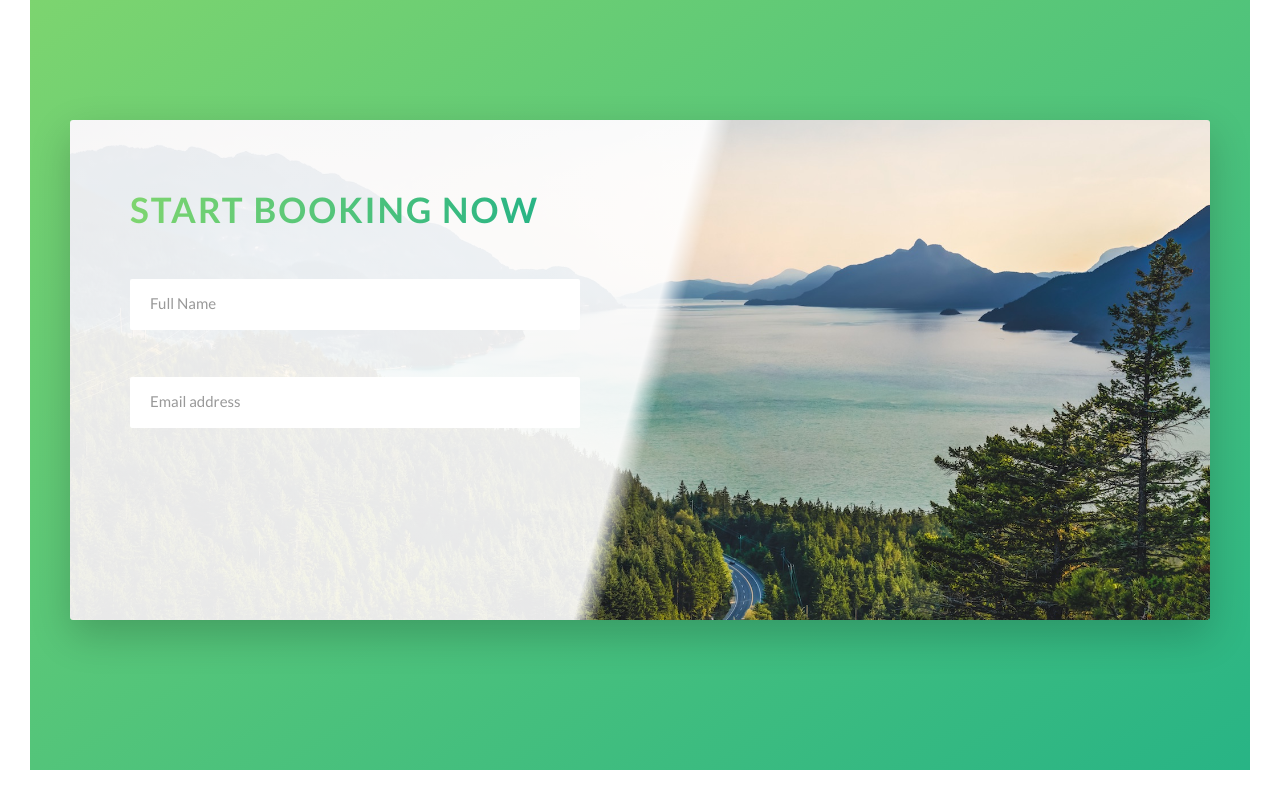
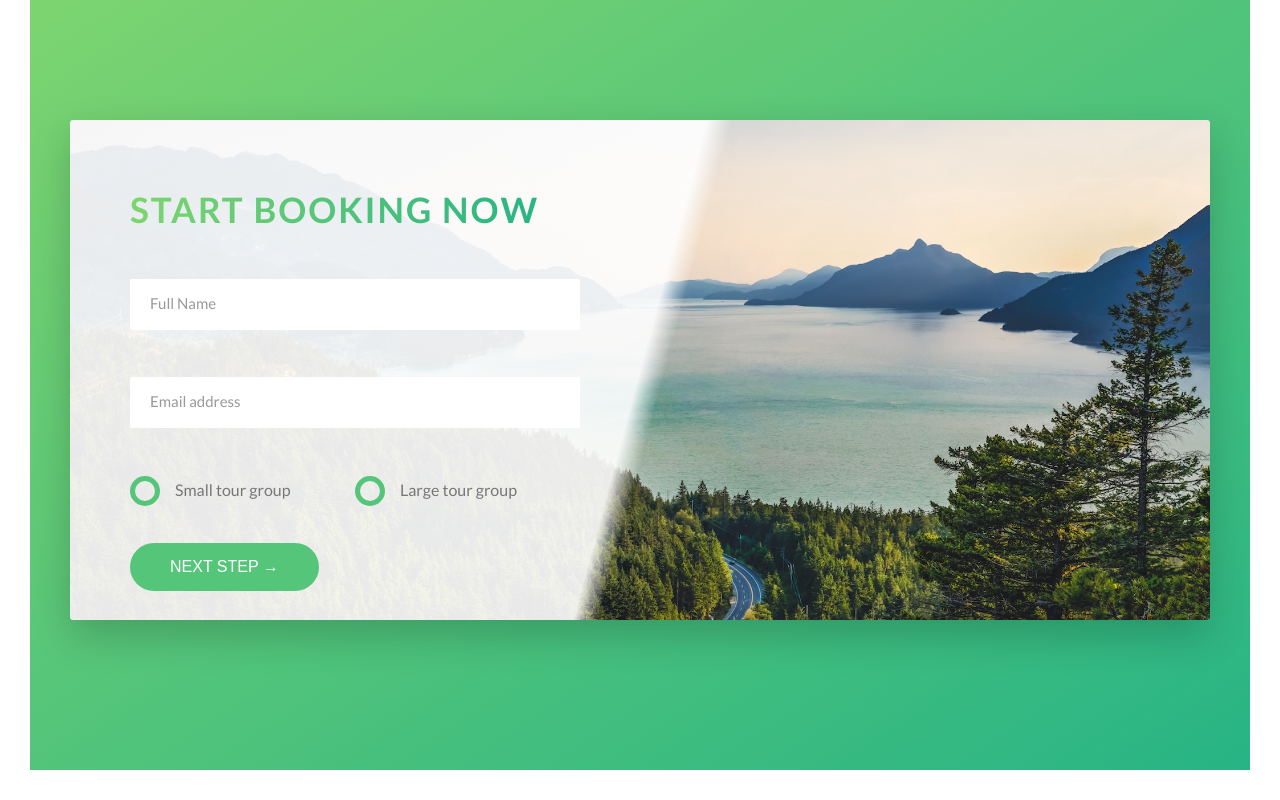
Before and after one commit to ming19991217/react-playground, a React (Vite) app: page / in a window 1280 px wide. Shown: the part 4565-5365 px from the top of the page. Built offline with nearby package versions, Linux system fonts and the light colour scheme.

Commit message:
feat: radio & submit button

```diff
--- a/src/Natours/page/Natours.tsx
+++ b/src/Natours/page/Natours.tsx
@@ -307,6 +307,30 @@ export default function Natours() {
                                         <input type="email" className="form__input" placeholder='Email address' id='email' required />
                                         <label htmlFor="email" className="form__label">Email address</label>
                                     </div>
+
+                                    <div className="form__group u-margin-bottom-medium">
+                                        <div className="form__radio-group">
+                                            <input type="radio" className="form__radio-input" id="small" name='size' />
+                                            <label htmlFor="small" className="form__radio-label">
+                                                <span className="form__radio-button"></span>
+                                                Small tour group
+                                            </label>
+                                        </div>
+                                        <div className="form__radio-group ">
+                                            <input type="radio" className="form__radio-input" id="large" name='size' />
+                                            <label htmlFor="large" className="form__radio-label">
+                                                <span className="form__radio-button"></span>
+                                                Large tour group
+                                            </label>
+                                        </div>
+                                    </div>
+
+                                    <div className="form__group">
+                                        <button className="btn btn--green" type='submit'>
+                                            Next step &rarr;
+                                        </button>
+                                    </div>
+
                                 </form>
                             </div>
                         </div>
--- a/src/Natours/sass/base/_utilities.scss
+++ b/src/Natours/sass/base/_utilities.scss
@@ -1,23 +1,23 @@
 .u-center-text {
-    text-align: center;
+    text-align: center !important;
 }
 
 .u-margin-top-big {
-    margin-top: 8rem;
+    margin-top: 8rem !important;
 }
 
 .u-margin-top-huge {
-    margin-top: 10rem;
+    margin-top: 10rem !important;
 }
 
 .u-margin-bottom-big {
-    margin-bottom: 8rem;
+    margin-bottom: 8rem !important;
 }
 
 .u-margin-bottom-medium {
-    margin-bottom: 4rem;
+    margin-bottom: 4rem !important;
 }
 
 .u-margin-bottom-small {
-    margin-bottom: 1.5rem;
+    margin-bottom: 1.5rem !important;
 }
--- a/src/Natours/sass/components/_button.scss
+++ b/src/Natours/sass/components/_button.scss
@@ -1,5 +1,6 @@
 .btn {
 
+    &,
     &:link,
     &:visited {
         text-transform: uppercase;
@@ -13,6 +14,9 @@
         position: relative;
 
         font-size: $default-font-size;
+
+        border: none;
+        cursor: pointer;
     }
 
     &:hover {
@@ -25,7 +29,9 @@
         }
     }
 
-    &:active {
+    &:active,
+    &:focus {
+        outline: none;
         transform: translateY(-0.1rem);
         box-shadow: 0 .5rem 1rem rgba($color-black, .2);
     }
--- a/src/Natours/sass/components/_form.scss
+++ b/src/Natours/sass/components/_form.scss
@@ -15,8 +15,7 @@
         border-bottom: 3px solid transparent;
         width: 100%;
         display: block;
-
-        transition: all .1s;
+        transition: all .3s;
 
         &:focus {
             outline: none;
@@ -50,4 +49,50 @@
         transform: translateY(-4rem);
     }
 
+    &__radio-group {
+        width: 50%;
+        display: inline-block;
+    }
+
+    &__radio-input {
+        display: none;
+    }
+
+    &__radio-label {
+        font-size: $default-font-size;
+        cursor: pointer;
+        position: relative;
+        padding-left: 4.5rem;
+    }
+
+    &__radio-button {
+        height: 3rem;
+        width: 3rem;
+        border: 5px solid $color-primary;
+        border-radius: 50%;
+        display: inline-block;
+        position: absolute;
+        left: 0;
+        top: -.4rem;
+
+        &::after {
+            content: "";
+            display: block;
+            height: 1.3rem;
+            width: 1.3rem;
+            border-radius: 50%;
+            position: absolute;
+            top: 50%;
+            left: 50%;
+            transform: translate(-50%, -50%);
+            background-color: $color-primary;
+            opacity: 0;
+            transition: opacity .2s;
+        }
+    }
+
+    &__radio-input:checked~&__radio-label &__radio-button::after {
+        opacity: 1;
+    }
+
 }
--- a/src/Natours/styles/main.css
+++ b/src/Natours/styles/main.css
@@ -118,33 +118,33 @@ body {
 }
 
 .u-center-text {
-  text-align: center;
+  text-align: center !important;
 }
 
 .u-margin-top-big {
-  margin-top: 8rem;
+  margin-top: 8rem !important;
 }
 
 .u-margin-top-huge {
-  margin-top: 10rem;
+  margin-top: 10rem !important;
 }
 
 .u-margin-bottom-big {
-  margin-bottom: 8rem;
+  margin-bottom: 8rem !important;
 }
 
 .u-margin-bottom-medium {
-  margin-bottom: 4rem;
+  margin-bottom: 4rem !important;
 }
 
 .u-margin-bottom-small {
-  margin-bottom: 1.5rem;
+  margin-bottom: 1.5rem !important;
 }
 
 .btn {
   /* 在按鈕後方新增一個元素 */
 }
-.btn:link, .btn:visited {
+.btn, .btn:link, .btn:visited {
   text-transform: uppercase;
   text-decoration: none;
   padding: 1.5rem 4rem;
@@ -154,6 +154,8 @@ body {
   /* 使after元素以這個元素為參考點 */
   position: relative;
   font-size: 1.6rem;
+  border: none;
+  cursor: pointer;
 }
 .btn:hover {
   transform: translateY(-0.3rem);
@@ -163,7 +165,8 @@ body {
   transform: scaleX(1.4) scaleY(1.6);
   opacity: 0;
 }
-.btn:active {
+.btn:active, .btn:focus {
+  outline: none;
   transform: translateY(-0.1rem);
   box-shadow: 0 0.5rem 1rem rgba(0, 0, 0, 0.2);
 }
@@ -470,7 +473,7 @@ body {
   border-bottom: 3px solid transparent;
   width: 100%;
   display: block;
-  transition: all 0.1s;
+  transition: all 0.3s;
 }
 .form__input:focus {
   outline: none;
@@ -495,6 +498,46 @@ body {
   opacity: 0;
   visibility: hidden;
   transform: translateY(-4rem);
+}
+.form__radio-group {
+  width: 50%;
+  display: inline-block;
+}
+.form__radio-input {
+  display: none;
+}
+.form__radio-label {
+  font-size: 1.6rem;
+  cursor: pointer;
+  position: relative;
+  padding-left: 4.5rem;
+}
+.form__radio-button {
+  height: 3rem;
+  width: 3rem;
+  border: 5px solid #55c57a;
+  border-radius: 50%;
+  display: inline-block;
+  position: absolute;
+  left: 0;
+  top: -0.4rem;
+}
+.form__radio-button::after {
+  content: "";
+  display: block;
+  height: 1.3rem;
+  width: 1.3rem;
+  border-radius: 50%;
+  position: absolute;
+  top: 50%;
+  left: 50%;
+  transform: translate(-50%, -50%);
+  background-color: #55c57a;
+  opacity: 0;
+  transition: opacity 0.2s;
+}
+.form__radio-input:checked ~ .form__radio-label .form__radio-button::after {
+  opacity: 1;
 }
 
 .row {
```
Also changed, not shown: 1 other file (tests, documents, lock files or other folders). Lines whose indentation alone changed are shown as unchanged.
